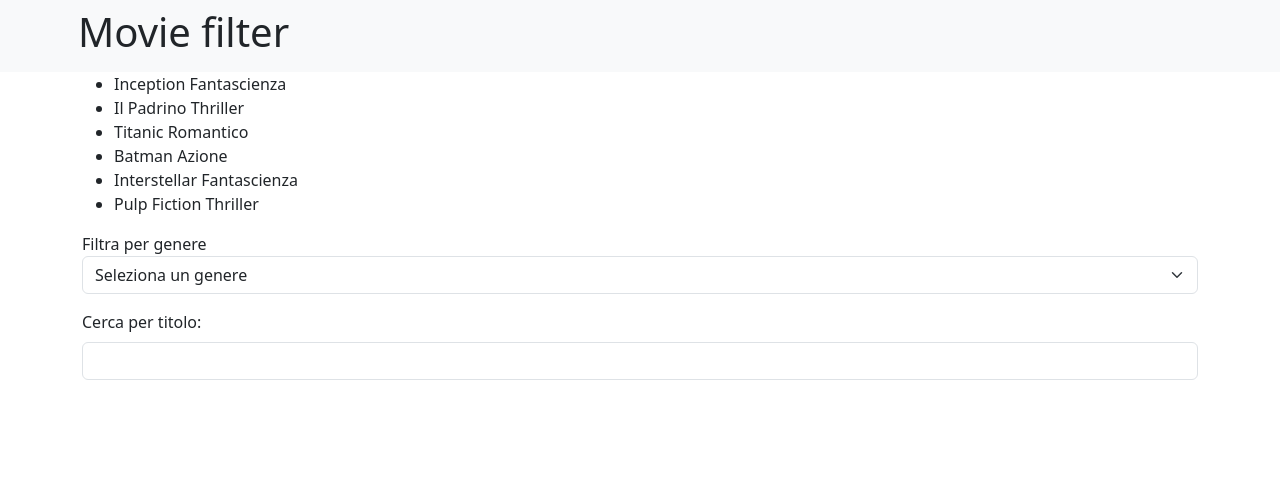
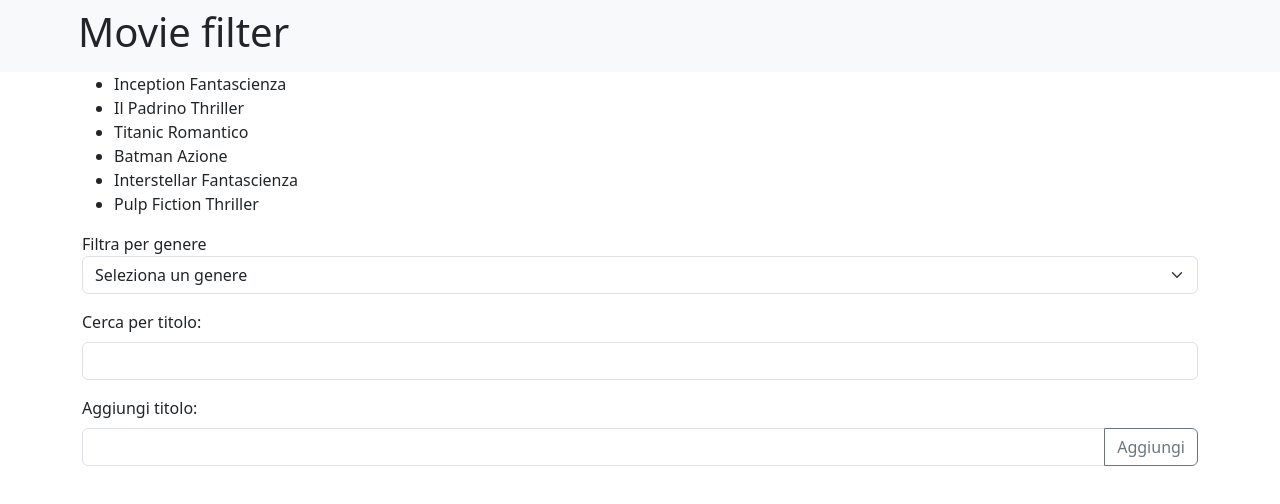
Before and after one commit to valecristiano/react-movie-filter, a React (Vite) app: page / in a window 1280 px wide. Shown: the top 504 px of the page. Built offline with nearby package versions, Linux system fonts and the light colour scheme.

Commit message:
new film form

```diff
--- a/src/App.jsx
+++ b/src/App.jsx
@@ -1,6 +1,6 @@
 import { useState, useEffect } from "react";
 
-const filmList = [
+const filmGenreList = [
   { title: "Inception", genre: "Fantascienza" },
   { title: "Il Padrino", genre: "Thriller" },
   { title: "Titanic", genre: "Romantico" },
@@ -12,27 +12,38 @@
 // array di generi senza ripetizioni
 const genreList = [];
 
-for (const film of filmList) {
+for (const film of filmGenreList) {
   if (!genreList.includes(film.genre)) {
     genreList.push(film.genre);
   }
 }
 
 export default function App() {
+  const [filmList, setFilmList] = useState(filmGenreList);
   const [genreSelected, setGenreSelected] = useState("");
   const [filmSearch, setFilmSearch] = useState("");
+  const [filmAdded, setFilmAdded] = useState("");
 
   let filteredFilmList = filmList;
 
   //filtri per tipo di genere con select e nome del film con input
 
   if (genreSelected !== "") {
-    filteredFilmList = filmList.filter((film) => film.genre === genreSelected);
+    filteredFilmList = filteredFilmList.filter((film) => film.genre === genreSelected);
   }
 
   if (filmSearch !== "") {
-    filteredFilmList = filmList.filter((film) => film.title.toLocaleLowerCase().includes(filmSearch.toLowerCase()));
+    filteredFilmList = filteredFilmList.filter((film) => film.title.toLocaleLowerCase().includes(filmSearch.toLowerCase()));
   }
+
+  const addNewFilm = (e) => {
+    e.preventDefault();
+
+    if (!filmAdded) return;
+
+    setFilmList([...filmList, { title: filmAdded, genre: "" }]);
+    setFilmAdded("");
+  };
 
   return (
     <>
@@ -72,6 +83,20 @@
           <input value={filmSearch} onChange={(e) => setFilmSearch(e.target.value)} className="form-control" type="text" name="title-search" id="title-search" />
         </form>
       </section>
+      {/* seziona aggiunta titolo */}
+      <section className="container my-3">
+        <form action="#" onSubmit={addNewFilm}>
+          <label className="form-label" htmlFor="title-addition">
+            Aggiungi titolo:
+          </label>
+          <div className="input-group mb-3">
+            <input value={filmAdded} onChange={(e) => setFilmAdded(e.target.value)} className="form-control" type="text" name="title-addition" id="title-addition" />
+            <button className="btn btn-outline-secondary" type="submit" id="button-addon2">
+              Aggiungi
+            </button>
+          </div>
+        </form>
+      </section>
     </>
   );
 }
```
